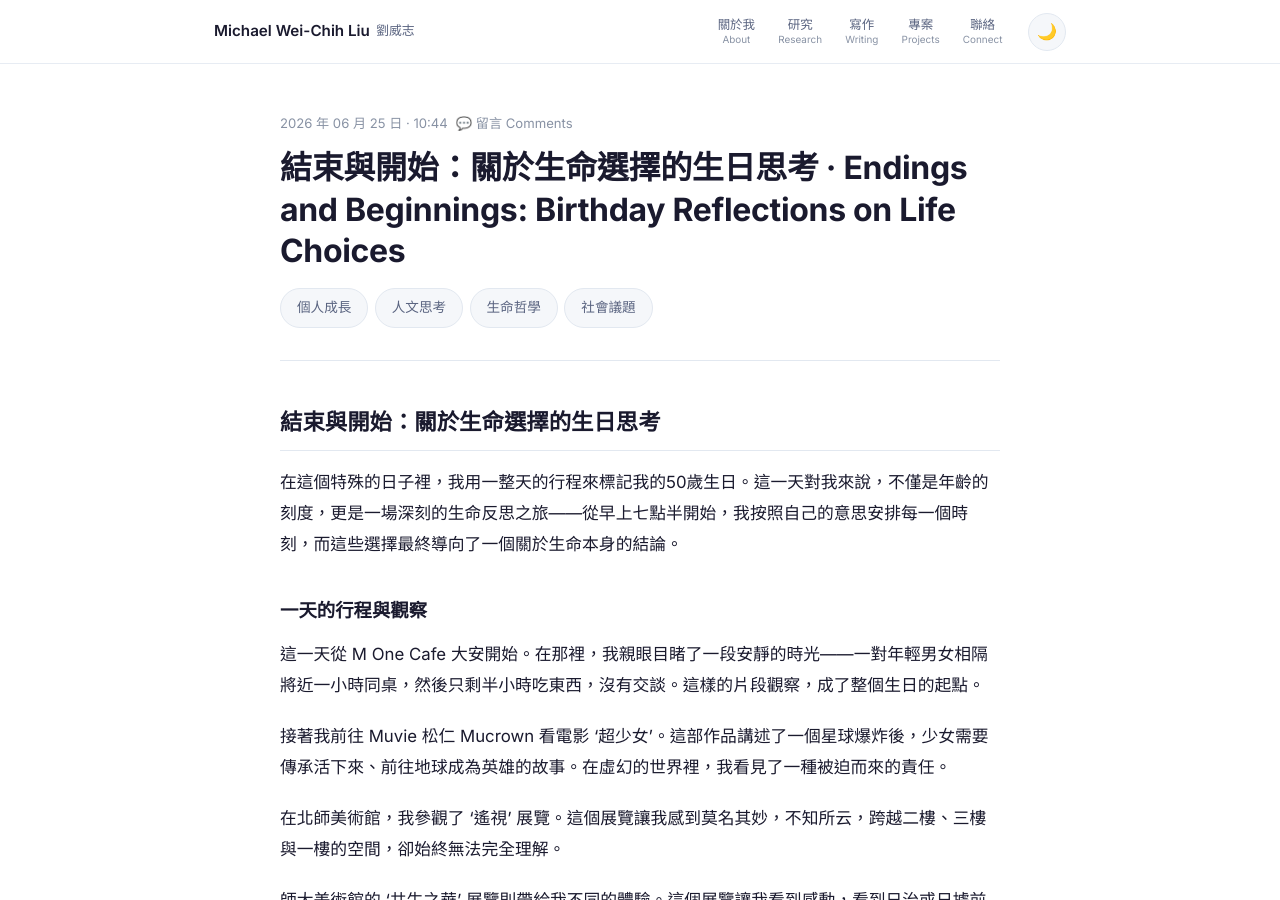
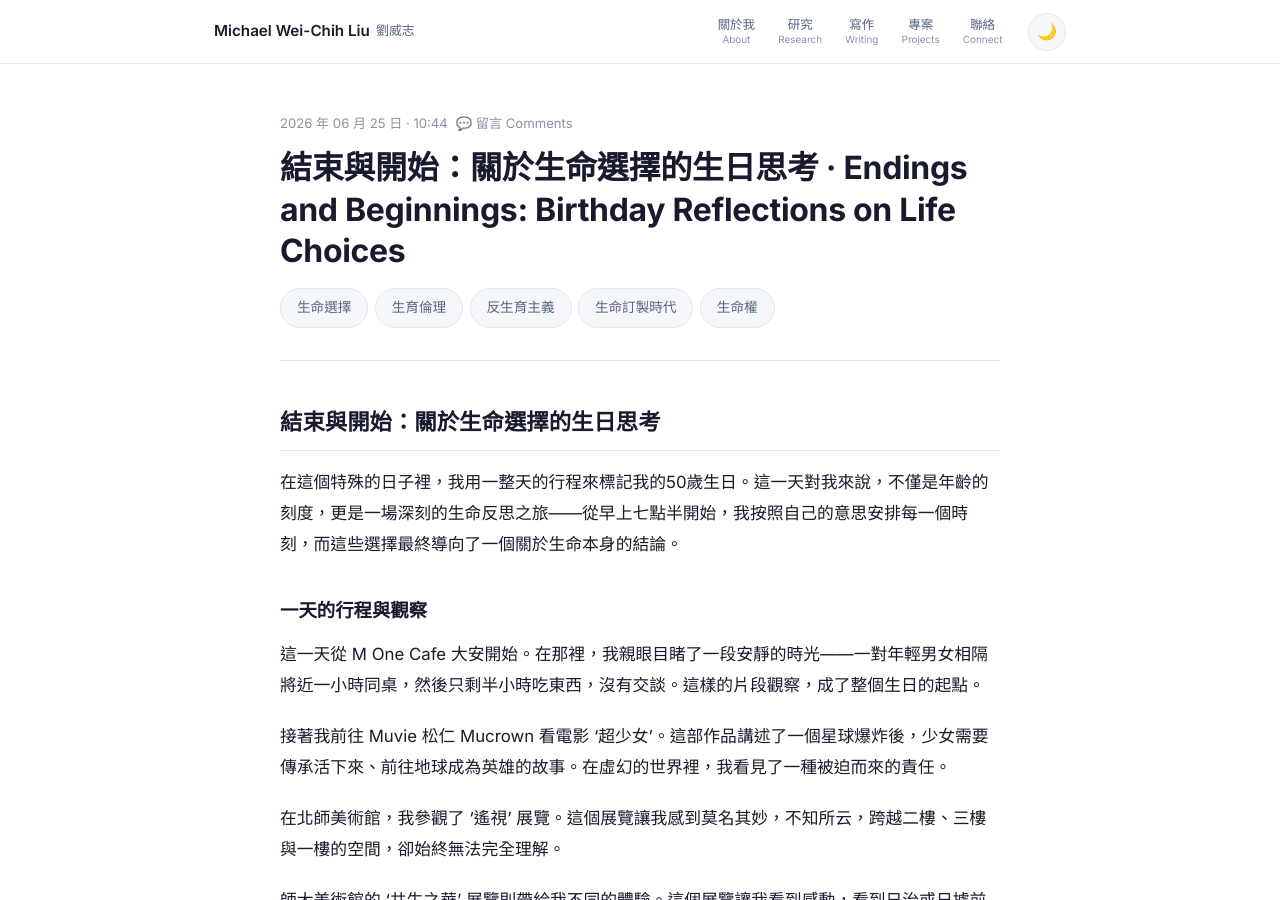
Before and after one commit to liuweichihtw-0624/liuweichihtw-0624.github.io, a Jekyll site: the page built from _posts/2026-06-25-birthday-reflection-life-choices.md, in a window 1280 px wide and 900 px high. Built offline with Jekyll 4.4.1, drawn with Linux system fonts in a browser that asks for light colours; comment, search, counter and statistics services are not loaded.

Commit message:
retag: update tags for 2026-06-25-birthday-reflection-life-choices.md

```diff
--- a/_posts/2026-06-25-birthday-reflection-life-choices.md
+++ b/_posts/2026-06-25-birthday-reflection-life-choices.md
@@ -2,7 +2,7 @@
 layout: post
 title: "結束與開始：關於生命選擇的生日思考 · Endings and Beginnings: Birthday Reflections on Life Choices"
 date: 2026-06-25 10:44:07 +0800
-tags: [個人成長, 人文思考, 生命哲學, 社會議題]
+tags: ["生命選擇", "生育倫理", "反生育主義", "生命訂製時代", "生命權"]
 publish: true
 syndicate: []
 excerpt: "在50歲生日這天，經歷了美術館、電影、新書發表會，我對生命延續、生育自主權有了深刻的反思與結論。"
```
